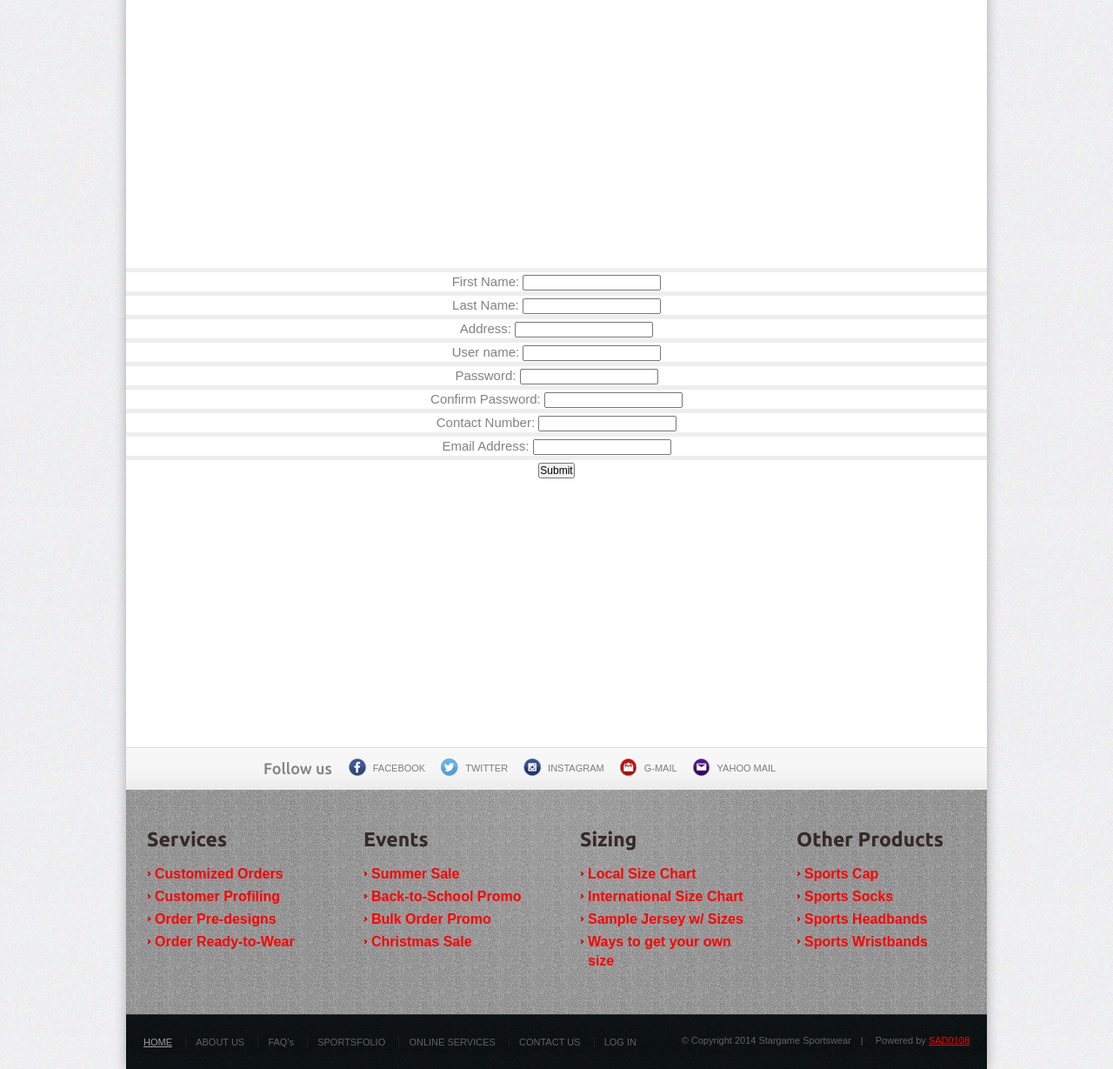
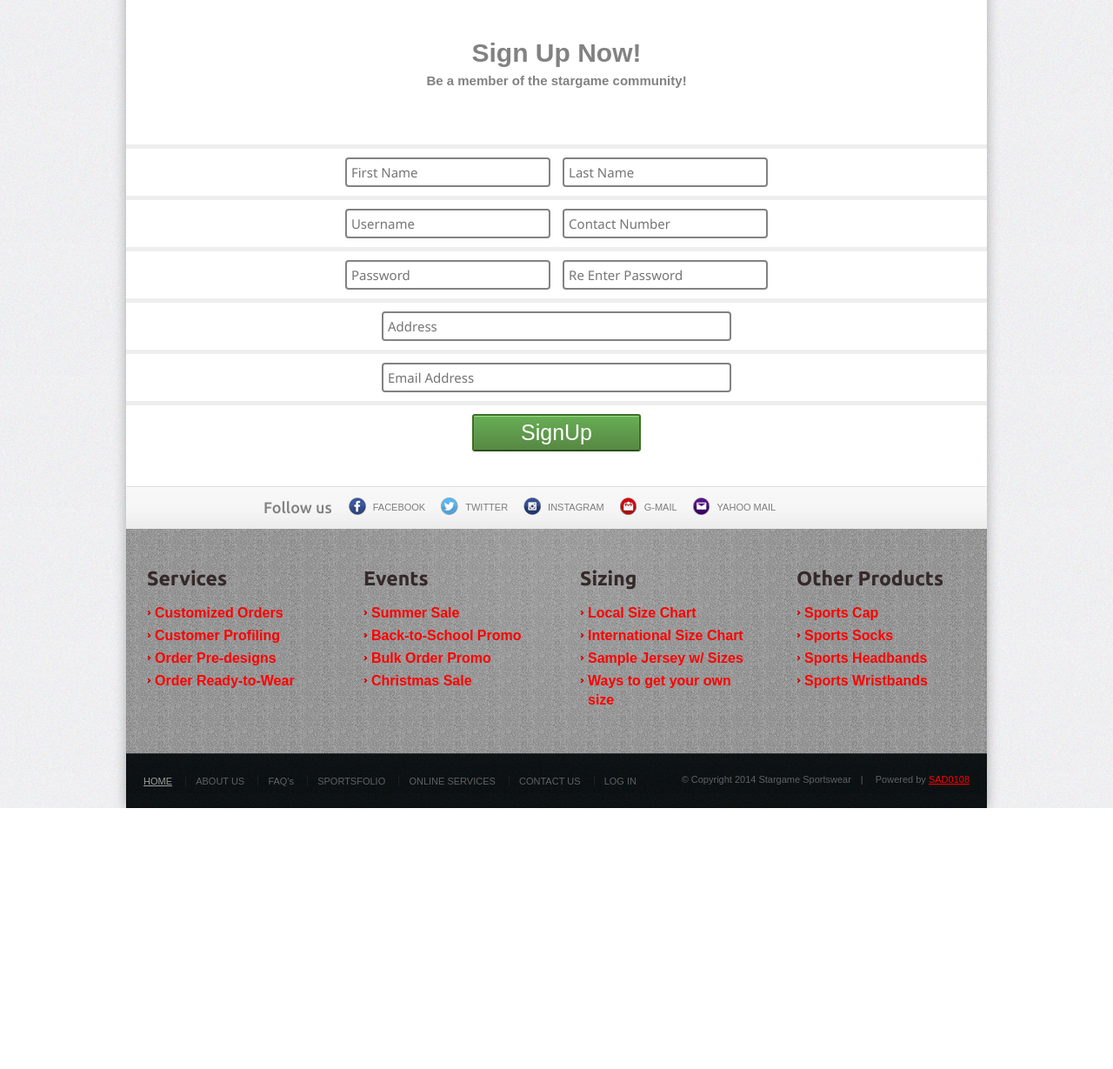
Before and after one commit to neilgarcia/sad0108, a PHP site: page /sad0108/registration.php in a window 1280 px wide. Shown: the part 177-1406 px from the top of the page at 87% size. After the commit the page ends 1106 px from the top, so only its background shows below. Run offline with PHP 8.4, Linux system fonts and the light colour scheme.

Commit message:
Fixed Registration

```diff
--- a/html/default/css/style.css
+++ b/html/default/css/style.css
@@ -320,3 +320,51 @@ article, aside, details, footer, header, menu, nav, section { display: block; }
 
 	#logo a { background: url(images/logo@2x.png) no-repeat 0 0; -webkit-background-size: 81px 33px; -moz-background-size: 81px 33px; background-size: 81px 33px;  }
 }
+
+#signupmessage{
+	margin-top: 50px;
+	margin-bottom: 10px;
+}
+.margbot{
+	margin-bottom: 40px;
+}
+
+.txtLogin{
+	font-size: 15px;
+	padding: 5px;
+	border-radius: 4px;
+	font-family: segoe ui;
+	border-style: solid;
+	border-color: #828282;
+	margin: 10px 5px 10px 5px;
+	z-index: 100;
+	outline: none;
+
+}
+
+.long{
+	width: 388px;
+}
+
+#button{
+	font-size: 25px;
+	margin-top: 10px;
+	width: 194px;
+	padding: 5px;
+	border-radius: 3px;
+	border-style: solid;
+	color: white;
+	background: -webkit-linear-gradient(#67ae55, #578843);
+	-webkit-box-shadow: inset 0 1px 1px #a4e388;
+	border-color: #3b6e22 #3b6e22 #2c5115;
+	cursor: pointer;
+}
+
+#signupResult{
+	display: none;
+	-webkit-margin-before: 1.33em;
+	-webkit-margin-after: 1.33em;
+	-webkit-margin-start: 0px;
+	-webkit-margin-end: 0px;
+	font-weight: bold;
+}
--- /dev/null
+++ b/html/default/footer.php
@@ -0,0 +1,15 @@
+<div class="footer-bottom">
+						<nav class="footer-nav">
+							<ul>
+								<li class="active"><a href="home.php">HOME</a></li>
+								<li><a href="aboutus.php">ABOUT US</a></li>
+								<li><a href="faqs.php">FAQ's</a></li>
+								<li><a href="sportsfolio.php">SPORTSFOLIO</a></li>
+								<li><a href="online.php">ONLINE SERVICES</a></li>
+								<li><a href="contactus.php">CONTACT US</a></li>
+								<li><a href="login.php">LOG IN</a></li>
+							</ul>
+						</nav>
+						<p class="copy">&copy; Copyright 2014 Stargame Sportswear<span>|</span> <strong>Powered by <a href="sad0108.php" target="_blank">SAD0108</a></strong></p>
+						<div class="cl">&nbsp;</div>
+</div>
--- a/html/default/js/script.js
+++ b/html/default/js/script.js
@@ -37,4 +37,39 @@
                 });
 
             });
+
+      $('#button').click(function(){
+        event.preventDefault();
+
+        data = $('#reg').serialize();
+        $.ajax({
+          type: "POST",
+          url: "PHP/register.php",
+          data: data,
+          success: function(result){
+
+              if(result==1){
+                $('#signupResult').text('Username Already Exist!');
+                $('#signupResult').css('color','red');
+              }else if(result==3){
+                $('#signupResult').text('Please complete all fields!');
+                $('#signupResult').css('color','red');
+              }else if(result==4){
+                $('#signupResult').text('Password does not match!');
+                $('#signupResult').css('color','red');
+              }else{
+                $('#signupResult').text('Registration Successful!');
+                $('#signupResult').css('color','#828282');
+                setTimeout(function () {
+                  window.location.replace('http://localhost/sad0108/html/default/registration.php');
+                }, 2000);
+
+              }
+              $('#signupResult').fadeIn(500);
+              $('#signupResult').delay(1000).fadeOut(500);
+          }
+        });
+
+    });
+
 	});
--- a/html/default/registration.php
+++ b/html/default/registration.php
@@ -10,6 +10,7 @@
 	<link href='http://fonts.googleapis.com/css?family=Ubuntu:400,500,700' rel='stylesheet' type='text/css' />
 
 	<script src="js/jquery-1.8.0.min.js" type="text/javascript"></script>
+	<script type="text/javascript" src="js/script.js"></script>
 	<!--[if lt IE 9]>
 		<script src="js/modernizr.custom.js"></script>
 	<![endif]-->
@@ -27,28 +28,41 @@
 				<?php include_once	'header.php' ?>
 
 				<div class="registration">
-				<form name = "reg" action = "#">
+				<form id="reg">
 
-				<br><br><br><br><br><br><br><br><br><br><br><br><br><br>
+
 					<center>
+					<h1 id='signupmessage'>Sign Up Now!</h1>
+					<h4 class='margbot'>Be a member of the stargame community!</h4>
+					<div>&nbsp;<span id="signupResult"></span></div>
+					<p>
+					<input type = "text" name = "txtFirstname" maxlength = 10 class="txtLogin" placeholder="First Name">
+					<input type = "text" name = "txtLastname" maxlength = 10 class="txtLogin" placeholder="Last Name">
+					</p>
 
-					<p>First Name: <input type = "text" name = "txtFirstname" maxlength = 10></p>
-					<p>Last Name: <input type = "password" name = "txtLastname" maxlength = 10></p>
-					<p>Address: <input type = "text" name = "txtAdd" maxlength = 10></p>
-					<p>User name: <input type = "text" name = "txtUsername" maxlength = 10></p>
-					<p>Password: <input type = "password" name = "txtPassword" maxlength = 10></p>
-					<p>Confirm Password: <input type = "password" maxlength = 10></p>
-					<p>Contact Number: <input type = "text" name = "txtCont" maxlength = 10></p>
-					<p>Email Address: <input type = "textbox" name = "txtEmail" maxlength = 10></p>
+					<p>
+					<input type = "text" name = "txtUsername" placeholder="Username" maxlength = 10 class="txtLogin">
+					<input type = "text" name = "txtCont" maxlength = 11 placeholder="Contact Number" class="txtLogin">
+					</p>
+					<p>
+					<input type = "password" name = "txtPassword" placeholder="Password" maxlength = 10 class="txtLogin">
+					<input type = "password" name = "rePass" maxlength = 10 placeholder="Re Enter Password" class="txtLogin">
+					</p>
+					<p>
+					<input type = "text" name = "txtAdd" maxlength = 10 placeholder="Address" class='long txtLogin'>
+					</p>
+					<p>
+					<input type = "textbox" name = "txtEmail" maxlength = 10 placeholder="Email Address" class='long txtLogin'>
+					</p>
 
 
 
-					<p><input type = "submit" class="button" name = "cmdSubmit"></p>
+					<p><input type = "button" id="button" class="margbot" name = "cmdSubmit" value="SignUp"></p>
 
 
 					</center>
 
-				<br><br><br><br><br><br><br><br><br><br><br><br><br><br>
+
 				</form>
 				</div>
 
@@ -111,21 +125,7 @@
 						<div class="cl">&nbsp;</div>
 					</div>
 					<!-- end of footer-cols -->
-					<div class="footer-bottom">
-						<nav class="footer-nav">
-							<ul>
-								<li class="active"><a href="home.html">HOME</a></li>
-								<li><a href="aboutus.html">ABOUT US</a></li>
-								<li><a href="faqs.html">FAQ's</a></li>
-								<li><a href="sportsfolio.html">SPORTSFOLIO</a></li>
-								<li><a href="online.html">ONLINE SERVICES</a></li>
-								<li><a href="contactus.html">CONTACT US</a></li>
-								<li><a href="login.html">LOG IN</a></li>
-							</ul>
-						</nav>
-						<p class="copy">&copy; Copyright 2014 Stargame Sportswear<span>|</span> <strong>Powered by <a href="sad0108.html" target="_blank">SAD0108</a></strong></p>
-						<div class="cl">&nbsp;</div>
-					</div>
+					<?php include_once 'footer.php'; ?>
 				</div>
 			</div>
 			<!-- end of container -->
```
Also changed, not shown: html/default/PHP/register.php (added, +36 -0 lines), html/default/aboutus.php (+1 -15 lines), html/default/admin.php (+1 -15 lines), html/default/contactus.php (+1 -15 lines), html/default/faqs.php (+1 -15 lines), html/default/home.php (+1 -15 lines), html/default/sad0108.php (+1 -15 lines), html/default/sportsfolio.php (+1 -15 lines).
